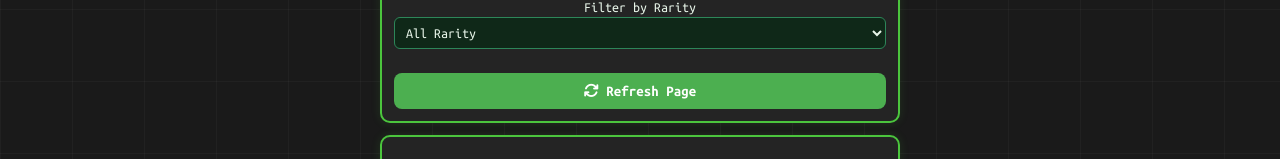
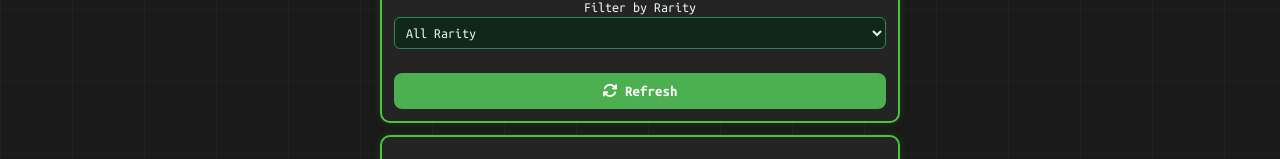
Before and after one commit to Daxzyy/givy-dropboss-rucoy-tracker, a React (Vite) app: page / in a window 1280 px wide. Shown: the part 135-294 px from the top of the page. Built offline with nearby package versions, Linux system fonts and the light colour scheme.

Commit message:
Update App.jsx

```diff
--- a/src/App.jsx
+++ b/src/App.jsx
@@ -8,14 +8,26 @@ function App() {
   const [expandedId, setExpandedId] = useState(null)
 
   useEffect(() => {
+    loadDrops()
+  }, [])
+
+  const loadDrops = async () => {
     try {
-      const decodedData = atob(__SECRET_DATA__)
-      const drops = JSON.parse(decodedData)
+      const response = await fetch('drops.json', { cache: 'no-store' })
+      if (!response.ok) throw new Error('Failed to fetch drops')
+      const drops = await response.json()
       setAllDrops(drops)
     } catch (err) {
       console.error('Error loading drops:', err)
+      try {
+        const decodedData = atob(__SECRET_DATA__)
+        const drops = JSON.parse(decodedData)
+        setAllDrops(drops)
+      } catch (fallbackErr) {
+        console.error('Error loading fallback data:', fallbackErr)
+      }
     }
-  }, [])
+  }
 
   const filteredDrops = useMemo(() => {
     return filter === 'all' ? allDrops : allDrops.filter(i => i.type === filter)
@@ -57,9 +69,9 @@ function App() {
           </select>
         </div>
 
-        <button onClick={() => window.location.reload()}>
+        <button onClick={loadDrops}>
           <span></span>
-          <i className="fa-solid fa-refresh"></i> Refresh Page
+          <i className="fa-solid fa-refresh"></i> Refresh
         </button>
       </div>
 
```
